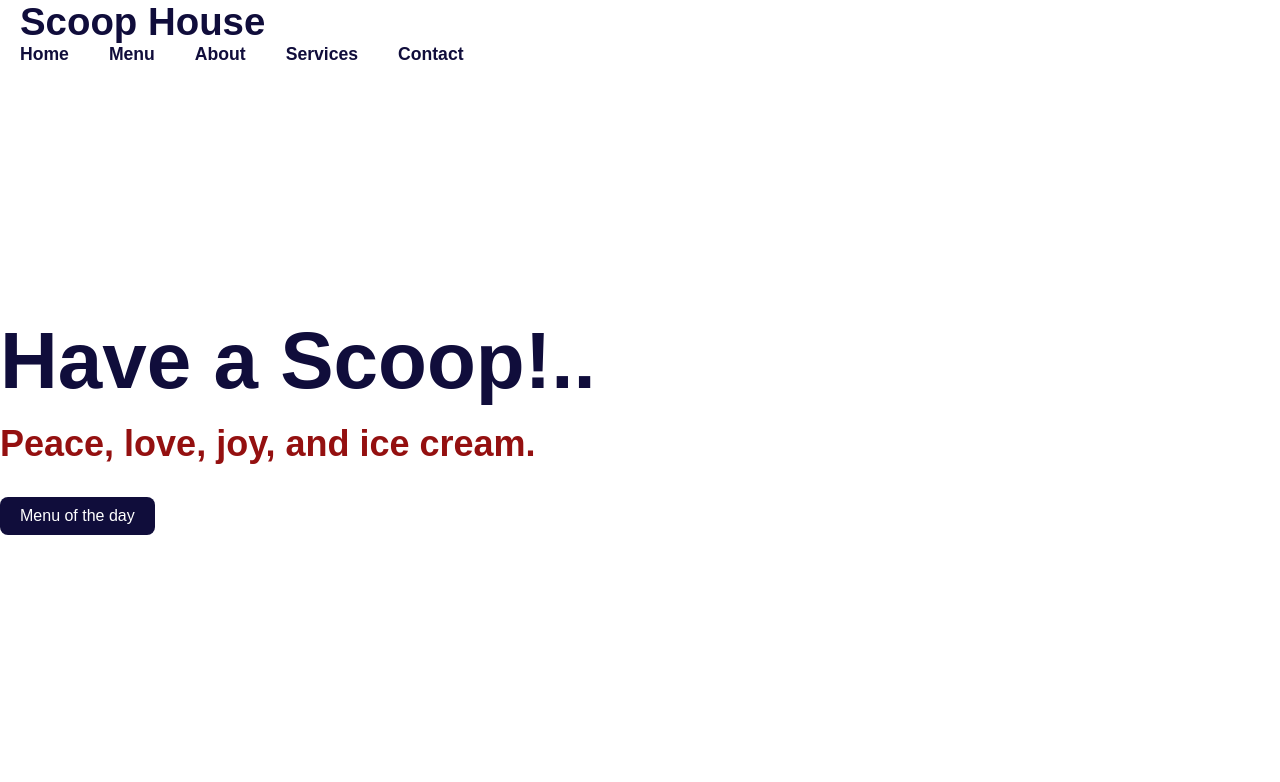
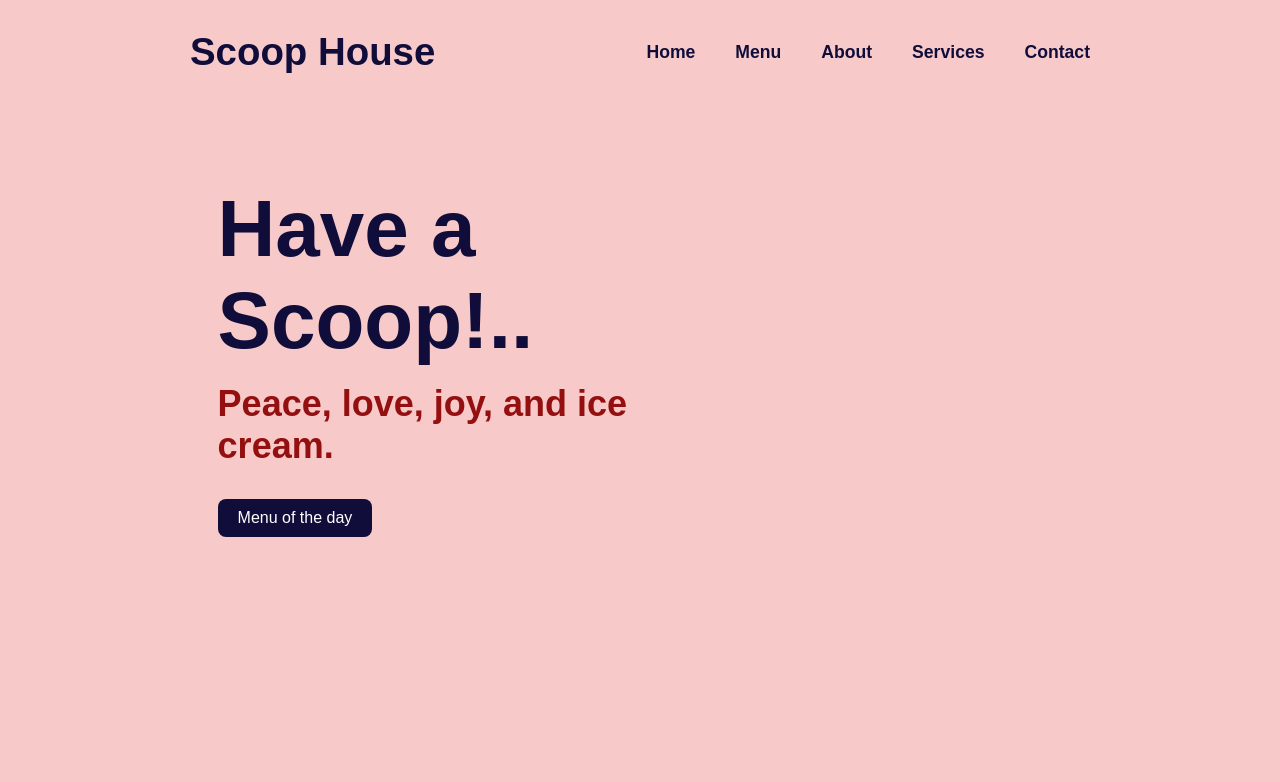
Before and after one commit to SuphalBochkar/Chainsaw-Coders_KOC31_CipherSchools, a plain HTML site: page index.html in a window 1280 px wide. Shown: the top 782 px of the page. Drawn offline with nearby package versions, Linux system fonts and the light colour scheme.

Commit message:
Body CSS

```diff
--- a/style.css
+++ b/style.css
@@ -23,6 +23,26 @@
     background: var(--main-color);
 }
 
+body {
+    color: var(--text-color);
+    background-color: var(--bg-color);
+}
+section {
+    padding: 70px 17%;
+}
+header{
+    display: flex;
+    align-items: center;
+    justify-content: space-between;
+    position: fixed;
+    top: 0;
+    right: 0;
+    width: 100%;
+    z-index: 999;
+    padding: 30px 170px;
+    background:rgb(247, 202, 201) ;
+    /* background:rgb(103,120,162) ; */
+}
 /* header */
 a.logo {
     font-size: 2.4rem;
```
